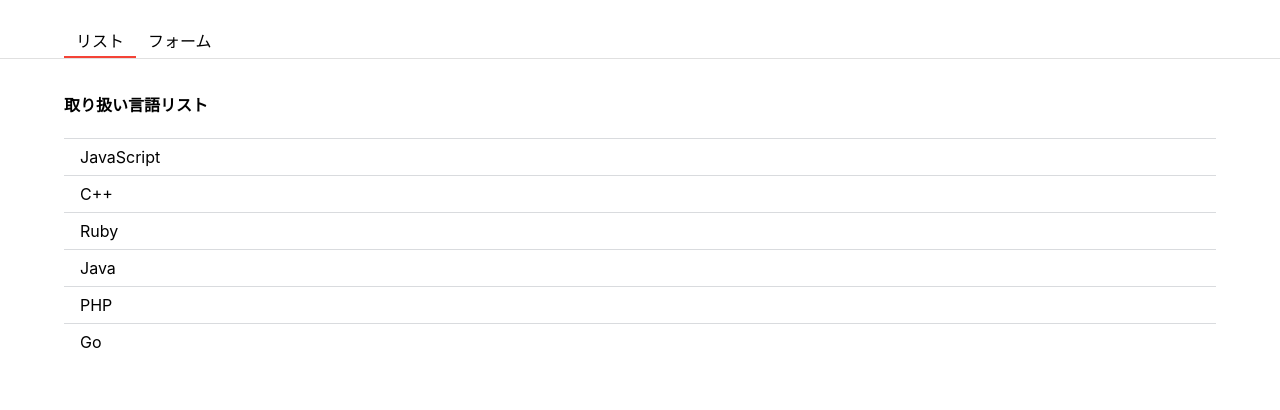
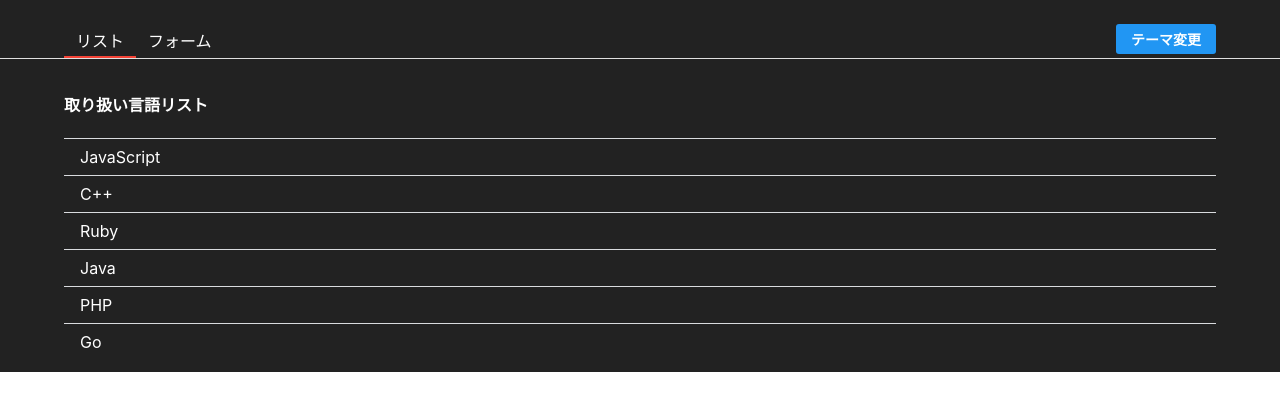
Before and after one commit to shu20031026/react-tutorial, a React (Create React App) app: page / in a window 1280 px wide. Shown: the top 410 px of the page. Built offline with nearby package versions, Linux system fonts and the light colour scheme.

Commit message:
Theme changing(Function)

```diff
--- /dev/null
+++ b/src/App.Container.js
@@ -0,0 +1,22 @@
+import { useState } from "react";
+import { getLanguages } from "./const/languages";
+import App from "./App";
+import { withLoading } from "./hoc/withLoading";
+import { ThemeContext, THEMES } from "./contexts/ThemeContext";
+
+const AppComponent = withLoading(App, getLanguages);
+
+export const AppContainer = () => {
+  const [theme, setTheme] = useState(THEMES.dark);
+
+  const toggleTheme = () => {
+    const nextTheme = theme === THEMES.dark ? THEMES.light : THEMES.dark;
+    setTheme(nextTheme);
+  };
+
+  return (
+    <ThemeContext.Provider value={[theme, toggleTheme]}>
+      <AppComponent />
+    </ThemeContext.Provider>
+  );
+};
--- a/src/App.js
+++ b/src/App.js
@@ -1,34 +1,23 @@
 import styled from "styled-components";
-import { useEffect, useState } from "react";
+import { useEffect, useState, useContext } from "react";
 import { getLanguages } from "./const/languages";
 import { Form } from "./Form.js";
 import { List } from "./List";
 import { withLoading } from "./hoc/withLoading";
-import { Modal } from "./components/modal";
+import { Header } from "./Header";
+import { ThemeContext } from "./contexts/ThemeContext";
 
-const Header = styled.header`
-  display: flex;
-  justify-content: space-between;
-  padding: 24px 64px 0;
-  border-bottom: 1px solid #e0e0e0;
-`;
-
-const HeaderUl = styled.ul`
-  display: flex;
-  margin: 0;
-  padding: 0;
-`;
-
-const HeaderLi = styled.li`
-  list-style: none;
-  padding: 4px 12px;
-  cursor: pointer;
-  border-bottom: ${(props) => (props.focused ? "2px solid #F44336" : "none")};
+const Container = styled.div`
+  height: 100%;
+  color: ${({ theme }) => theme.color};
+  background-color: ${({ theme }) => theme.backgroundColor};
 `;
 
 function App({ data }) {
   const [tab, setTab] = useState("list");
   const [langs, setLangs] = useState(data);
+
+  const [theme] = useContext(ThemeContext);
 
   const addLang = (lang) => {
     setLangs([...langs, lang]);
@@ -36,21 +25,12 @@
   };
 
   return (
-    <div>
-      <Header>
-        <HeaderUl>
-          <HeaderLi focused={tab === "list"} onClick={() => setTab("list")}>
-            リスト
-          </HeaderLi>
-          <HeaderLi focused={tab === "form"} onClick={() => setTab("form")}>
-            フォーム
-          </HeaderLi>
-        </HeaderUl>
-      </Header>
+    <Container theme={theme}>
+      <Header tab={tab} setTab={setTab} />
       {tab === "list" ? <List langs={langs} /> : <Form onAddLang={addLang} />}
       {/* <Modal /> */}
-    </div>
+    </Container>
   );
 }
 
-export default withLoading(App, getLanguages);
+export default App;
--- a/src/FormModal.js
+++ b/src/FormModal.js
@@ -1,12 +1,17 @@
+import { useContext } from "react";
 import styled from "styled-components";
 import { Button } from "./components/button";
 import { Modal } from "./components/modal";
+import { ThemeContext, THEMES } from "./contexts/ThemeContext";
 
 const Container = styled.div`
   width: 240px;
   border-radius: 10px;
   padding: 24px 36px;
-  background-color: white;
+  color: ${({ theme }) => theme.color};
+  background-color: ${({ theme }) => theme.backgroundColor};
+  border: ${({ theme }) =>
+    theme === THEMES.dark ? "2px solid white" : "none"};
 `;
 
 const ButtonWrapper = styled.div`
@@ -16,9 +21,11 @@
 `;
 
 export const FormModal = ({ confirm, cancel }) => {
+  const [theme] = useContext(ThemeContext);
+
   return (
     <Modal>
-      <Container>
+      <Container theme={theme}>
         <div>本当に作成しますか</div>
         <ButtonWrapper>
           <Button onClick={cancel}>Cansel</Button>
--- /dev/null
+++ b/src/Header.js
@@ -0,0 +1,46 @@
+import { useContext } from "react";
+import styled from "styled-components";
+import { Button } from "./components/button";
+import { ThemeContext } from "./contexts/ThemeContext";
+
+const Container = styled.header`
+  display: flex;
+  justify-content: space-between;
+  padding: 24px 64px 0;
+  border-bottom: 1px solid #e0e0e0;
+`;
+
+const HeaderUl = styled.ul`
+  display: flex;
+  margin: 0;
+  padding: 0;
+`;
+
+const HeaderLi = styled.li`
+  list-style: none;
+  padding: 4px 12px;
+  cursor: pointer;
+  border-bottom: ${(props) => (props.focused ? "2px solid #F44336" : "none")};
+`;
+
+const HeaderButton = styled(Button)`
+  padding: 0;
+  margin-bottom: 4px;
+`;
+
+export const Header = ({ tab, setTab }) => {
+  const [theme, toggleTheme] = useContext(ThemeContext);
+  return (
+    <Container>
+      <HeaderUl>
+        <HeaderLi focused={tab === "list"} onClick={() => setTab("list")}>
+          リスト
+        </HeaderLi>
+        <HeaderLi focused={tab === "form"} onClick={() => setTab("form")}>
+          フォーム
+        </HeaderLi>
+      </HeaderUl>
+      <HeaderButton onClick={toggleTheme}>テーマ変更</HeaderButton>
+    </Container>
+  );
+};
--- /dev/null
+++ b/src/contexts/ThemeContext.js
@@ -0,0 +1,14 @@
+import React from "react";
+
+export const THEMES = {
+  light: {
+    color: "black",
+    backgroundColor: "White",
+  },
+  dark: {
+    color: "white",
+    backgroundColor: "#222222",
+  },
+};
+
+export const ThemeContext = React.createContext([THEMES.dark, () => {}]);
--- a/src/hoc/withLoading.js
+++ b/src/hoc/withLoading.js
@@ -1,13 +1,18 @@
-import styled from "styled-components";
-import { useEffect, useState } from "react";
+import styled, { ThemeProvider } from "styled-components";
+import { useEffect, useState, useContext } from "react";
+import { ThemeContext } from "../contexts/ThemeContext";
 
 const LoadDiv = styled.div`
+  height: 100%;
   padding: 36px;
+  color: ${({ theme }) => theme.color};
+  background-color: ${({ theme }) => theme.backgroundColor};
 `;
 
 export const withLoading = (WrappedComponent, fetchData) => {
   return () => {
     const [data, setData] = useState(null);
+    const [theme] = useContext(ThemeContext);
 
     useEffect(() => {
       fetch();
@@ -18,7 +23,7 @@
       setData(data);
     };
 
-    const Loading = <LoadDiv>ロード中...</LoadDiv>;
+    const Loading = <LoadDiv theme={theme}>ロード中...</LoadDiv>;
 
     return data ? <WrappedComponent data={data} /> : Loading;
   };
--- a/src/index.css
+++ b/src/index.css
@@ -1,13 +1,22 @@
+html {
+  height: 100%;
+}
+
 body {
+  height: 100%;
   margin: 0;
-  font-family: -apple-system, BlinkMacSystemFont, 'Segoe UI', 'Roboto', 'Oxygen',
-    'Ubuntu', 'Cantarell', 'Fira Sans', 'Droid Sans', 'Helvetica Neue',
+  font-family: -apple-system, BlinkMacSystemFont, "Segoe UI", "Roboto", "Oxygen",
+    "Ubuntu", "Cantarell", "Fira Sans", "Droid Sans", "Helvetica Neue",
     sans-serif;
   -webkit-font-smoothing: antialiased;
   -moz-osx-font-smoothing: grayscale;
 }
 
 code {
-  font-family: source-code-pro, Menlo, Monaco, Consolas, 'Courier New',
+  font-family: source-code-pro, Menlo, Monaco, Consolas, "Courier New",
     monospace;
 }
+
+root {
+  height: 100%;
+}
--- a/src/index.js
+++ b/src/index.js
@@ -1,14 +1,14 @@
-import React from 'react';
-import ReactDOM from 'react-dom';
-import './index.css';
-import App from './App';
-import reportWebVitals from './reportWebVitals';
+import React from "react";
+import ReactDOM from "react-dom";
+import "./index.css";
+import reportWebVitals from "./reportWebVitals";
+import { AppContainer } from "./App.Container";
 
 ReactDOM.render(
   <React.StrictMode>
-    <App />
+    <AppContainer />
   </React.StrictMode>,
-  document.getElementById('root')
+  document.getElementById("root")
 );
 
 // If you want to start measuring performance in your app, pass a function
```
Also changed, not shown: 1 other file (tests, documents, lock files or other folders).
